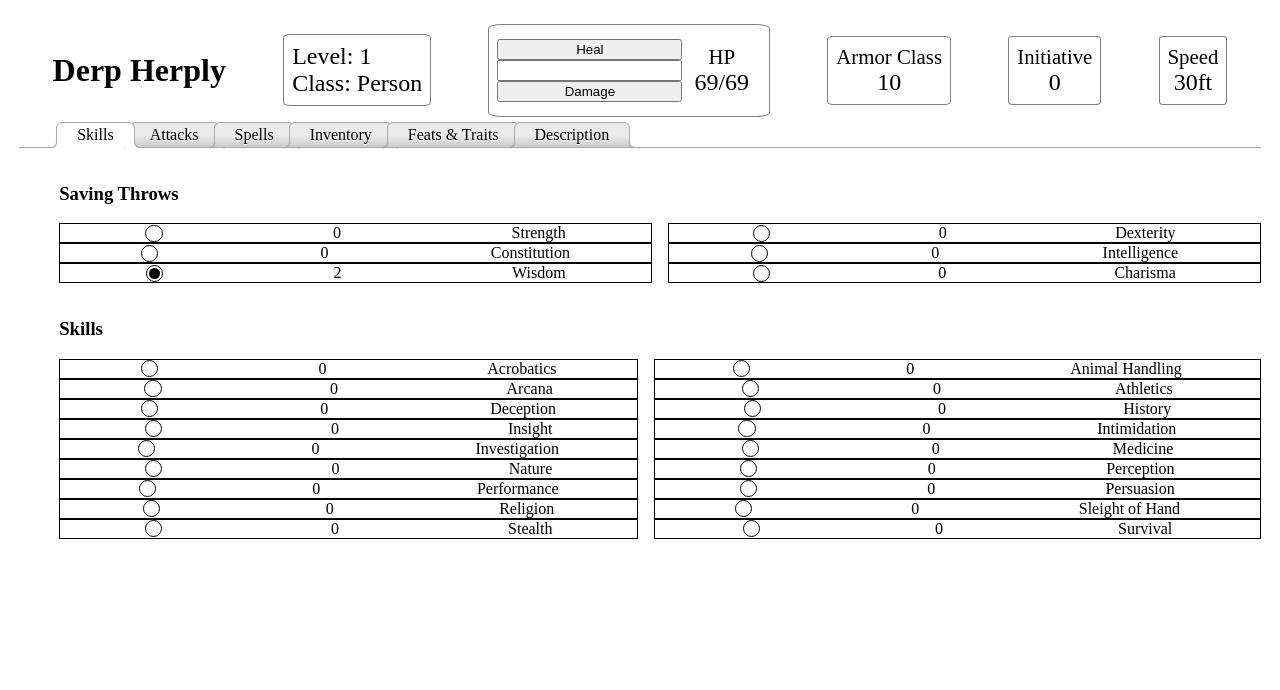
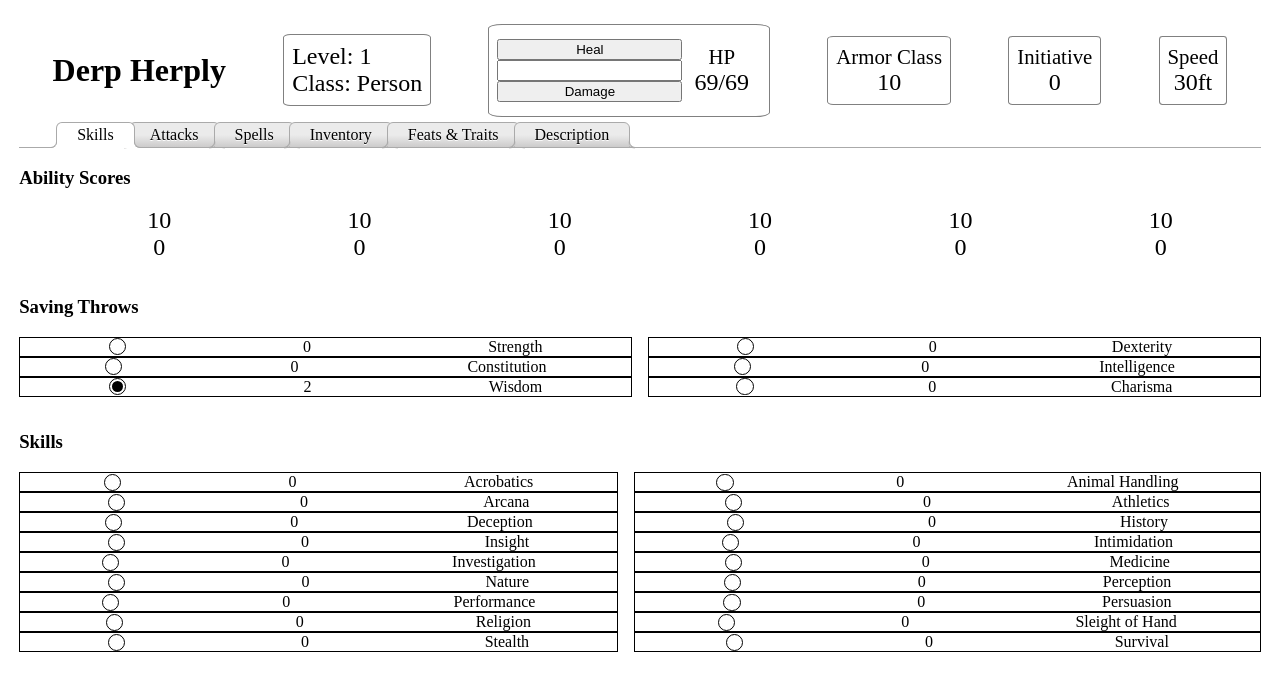
Before and after one commit to thegouge/character-sheet, a Vue app: page / in a window 1280 px wide. Shown: the top 690 px of the page. Built offline with nearby package versions, Linux system fonts and the light colour scheme.

Commit message:
added initial Ability Scores

```diff
--- a/src/components/TabSkills.vue
+++ b/src/components/TabSkills.vue
@@ -1,12 +1,16 @@
 <template>
   <div>
+    <h3>Ability Scores</h3>
+    <ul class="scores">
+      <div v-for="ability in abilityScores" :key="ability.name" class="score-block">
+        <div class="score">{{ability.score}}</div>
+        <div class="modifier">{{modifier(ability.score)}}</div>
+      </div>
+    </ul>
+
     <ul class="throws">
       <h3>Saving Throws</h3>
-			<RenderedSkill
-				v-for="sThrow in throws"
-				:key="sThrow.name"
-				:skill="sThrow"
-			/>
+      <RenderedSkill v-for="sThrow in throws" :key="sThrow.name" :skill="sThrow" />
     </ul>
 
     <ul class="skills">
@@ -19,33 +23,55 @@
 <script>
 import RenderedSkill from "./RenderedSkill";
 import { throws, skills } from "../lib/skillData";
+import { calcMod } from "../lib/helperFunctions";
 
 export default {
   name: "TabSkills",
   components: {
-		RenderedSkill,
+    RenderedSkill
   },
   data() {
     return {
       throws,
-			skills,
+      skills
     };
   },
+  computed: {
+    abilityScores() {
+      return this.$store.getters.abilityScores;
+    }
+  },
+  methods: {
+    modifier(score) {
+      return calcMod(score);
+    }
+  }
 };
 </script>
 
-<style lang="scss" scoped>
+<style scoped>
+.scores {
+  display: flex;
+  justify-content: space-around;
+}
+
+.score-block {
+  font-size: 1.5rem;
+  text-align: center;
+}
+
 .throws,
 .skills {
+  padding: 0;
   margin-top: 1rem;
   display: grid;
   column-gap: 1em;
   justify-items: start;
+}
 
 h3 {
   grid-column-start: 1;
   grid-column-end: 3;
-	}
 }
 
 .throws {
```
Lines whose indentation alone changed are shown as unchanged.
